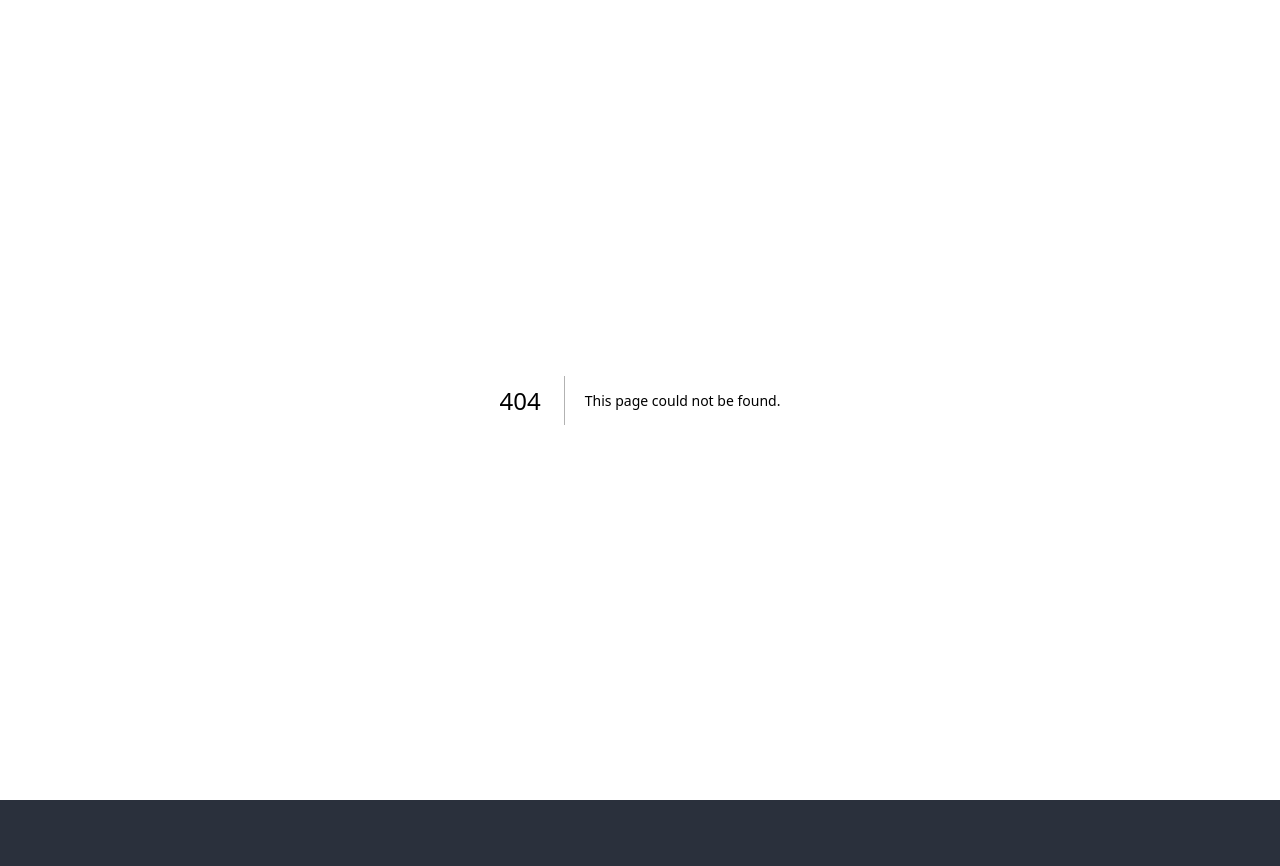
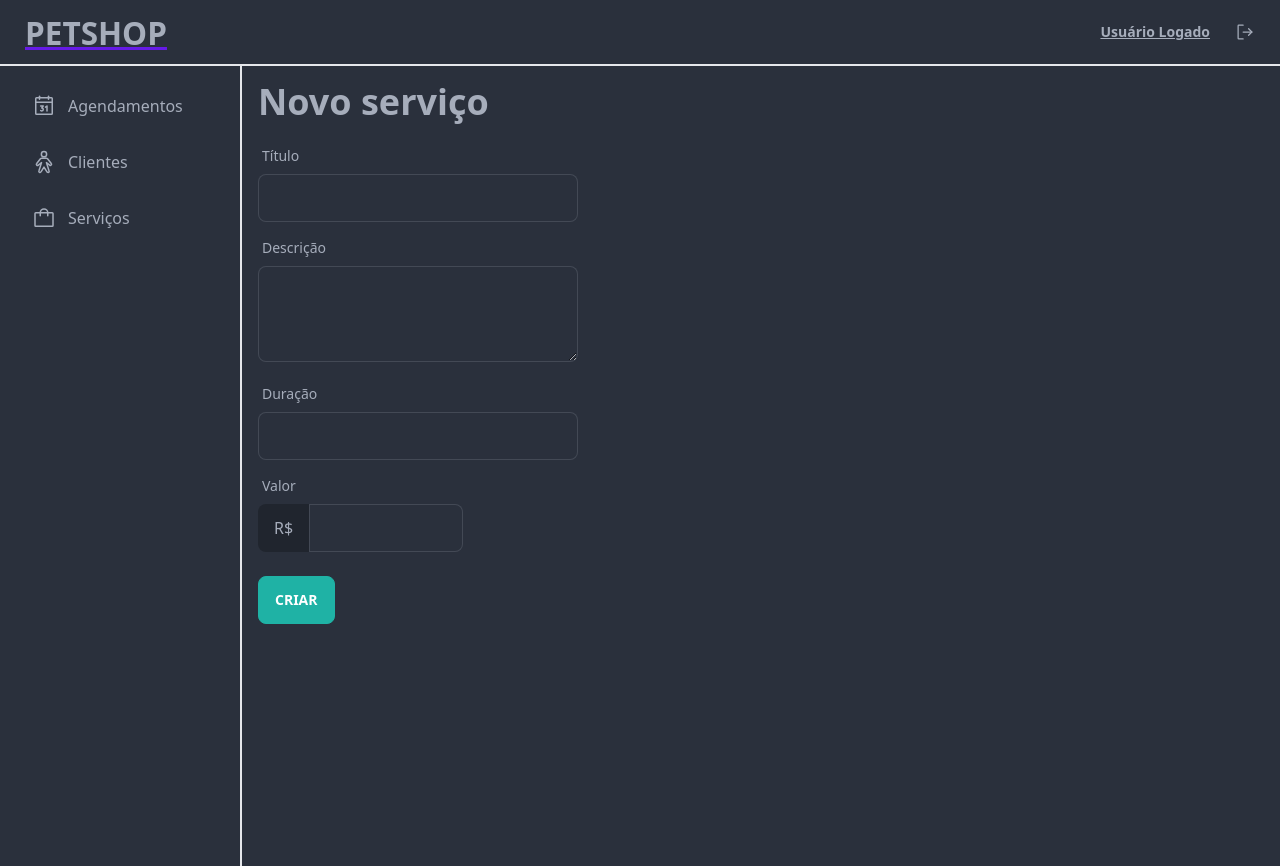
Before and after one commit to Gust4voSales/petshop-project, a Next.js app in the folder client/: page /dashboard/services/new in a window 1280 px wide. Before the commit this address had no page. Before the commit the page ends 800 px from the top, so only its background shows below. Built offline with nearby package versions, Linux system fonts and the light colour scheme.

Commit message:
feat: add NewService page layout

```diff
--- /dev/null
+++ b/client/src/app/dashboard/(pages)/services/new/page.tsx
@@ -0,0 +1,36 @@
+import { PageTitle } from "@components/dashboard/PageTitle";
+import { Button } from "@components/ui/Button";
+import { CurrencyInput, Input, Label, TextArea } from "@components/ui/Form";
+
+export default function NewService() {
+  return (
+    <div>
+      <PageTitle title="Novo serviço" />
+
+      <form className="form-control w-full max-w-xs mt-4 gap-2">
+        <fieldset>
+          <Label htmlFor="title">Título</Label>
+          <Input type="text" id="title" />
+        </fieldset>
+        <fieldset>
+          <Label htmlFor="description">Descrição</Label>
+          <TextArea id="description" maxLength={200} />
+        </fieldset>
+        <fieldset>
+          <Label htmlFor="duration">Duração</Label>
+          <Input id="duration" />
+        </fieldset>
+        <fieldset>
+          <Label htmlFor="value">Valor</Label>
+          <CurrencyInput id="value" />
+        </fieldset>
+
+        <div className="mt-4">
+          <Button type="submit" bg="accent">
+            Criar
+          </Button>
+        </div>
+      </form>
+    </div>
+  );
+}
--- a/client/src/app/dashboard/(pages)/services/page.tsx
+++ b/client/src/app/dashboard/(pages)/services/page.tsx
@@ -10,6 +10,7 @@ import { ScrollArea } from "@components/ui/ScrollArea";
 import { PencilSimple, TrashSimple } from "phosphor-react";
 import { TooltipDescription } from "@components/services/TooltipDescription";
 import { AsynchronousContent } from "@components/AsynchronousContent";
+import Link from "next/link";
 
 export default function Services() {
   const petshopServicesListQuery = useQuery({
@@ -53,10 +54,10 @@ export default function Services() {
                       <td>{parseDuration(service.duration)}</td>
                       <td>
                         <div className="flex gap-3">
-                          <Button intent="circle" tooltip="Editar">
+                          <Button intent="circle" tooltipText="Editar">
                             <PencilSimple className="w-6 h-6" />
                           </Button>
-                          <Button intent="circle" bg="danger" tooltip="Remover">
+                          <Button intent="circle" bg="danger" tooltipText="Remover">
                             <TrashSimple className="w-6 h-6" />
                           </Button>
                         </div>
@@ -70,7 +71,9 @@ export default function Services() {
         </AsynchronousContent>
       </div>
 
-      <Button bg="accent">Novo serviço</Button>
+      <Button bg="accent" asChild>
+        <Link href="/dashboard/services/new">Novo serviço</Link>
+      </Button>
     </div>
   );
 }
--- a/client/src/app/dashboard/layout.tsx
+++ b/client/src/app/dashboard/layout.tsx
@@ -33,7 +33,7 @@ export default function DashboardLayout({ children }: { children: React.ReactNod
       <div className="drawer drawer-mobile">
         <input id="sidebar-drawer" type="checkbox" className="drawer-toggle" />
         <div className="drawer-content flex ">
-          <main className="w-full p-4 max-h-screen">{children}</main>
+          <main className="w-full p-4">{children}</main>
         </div>
 
         <div className="drawer-side border-r-2">
--- a/client/src/app/globals.css
+++ b/client/src/app/globals.css
@@ -1,6 +1,16 @@
 @tailwind base;
 @tailwind components;
 @tailwind utilities;
+
+@layer base {
+  input[type="number"]::-webkit-outer-spin-button,
+  input[type="number"]::-webkit-inner-spin-button,
+  input[type="number"] {
+    -webkit-appearance: none;
+    margin: 0;
+    -moz-appearance: textfield !important;
+  }
+}
 
 @layer components {
   .scrollbar {
--- a/client/src/components/dashboard/Header/index.tsx
+++ b/client/src/components/dashboard/Header/index.tsx
@@ -20,7 +20,7 @@ export function Header() {
       <div className="flex items-center gap-2">
         <span className="text-sm font-semibold underline">Usuário Logado</span>
 
-        <Button intent="ghost" tooltip="Sair" tooltipBottom>
+        <Button intent="ghost" tooltipText="Sair" tooltipBottom>
           <SignOut className="h-5 w-5" />
         </Button>
       </div>
--- a/client/src/components/ui/Button.tsx
+++ b/client/src/components/ui/Button.tsx
@@ -22,13 +22,13 @@ const buttonStyle = cva("btn cursor-pointer", {
 
 interface Props extends ButtonHTMLAttributes<HTMLButtonElement>, VariantProps<typeof buttonStyle> {
   asChild?: boolean;
-  tooltip?: string;
+  tooltipText?: string;
   tooltipBottom?: boolean;
   children: React.ReactNode;
 }
 
-export function Button({ intent, bg, ...props }: Props) {
-  const BaseComponent = props.asChild ? Slot : "button";
+export function Button({ intent, bg, asChild, tooltipText, tooltipBottom, ...props }: Props) {
+  const BaseComponent = asChild ? Slot : "button";
 
   const Component = () => (
     <BaseComponent className={buttonStyle({ intent, bg })} {...props}>
@@ -36,10 +36,9 @@ export function Button({ intent, bg, ...props }: Props) {
     </BaseComponent>
   );
 
-  if (props.tooltip) {
-    const { tooltipBottom = false } = props;
+  if (tooltipText) {
     return (
-      <div className={`tooltip tooltip-${tooltipBottom ? "bottom" : "top"}`} data-tip={props.tooltip}>
+      <div className={`tooltip ${tooltipBottom ? "tooltip-bottom" : "tooltip-top"}`} data-tip={tooltipText}>
         <Component />
       </div>
     );
--- /dev/null
+++ b/client/src/components/ui/Form/index.tsx
@@ -0,0 +1,26 @@
+import { InputHTMLAttributes, LabelHTMLAttributes, TextareaHTMLAttributes } from "react";
+
+export const Label = (props: LabelHTMLAttributes<HTMLLabelElement>) => {
+  return (
+    <label className="label" {...props}>
+      <span className="label-text">{props.children}</span>
+    </label>
+  );
+};
+
+export const Input = (props: InputHTMLAttributes<HTMLInputElement>) => {
+  return <input className="input input-bordered w-full" {...props} />;
+};
+
+export const TextArea = (props: TextareaHTMLAttributes<HTMLTextAreaElement>) => {
+  return <textarea className="textarea textarea-bordered h-24 w-full" {...props} />;
+};
+
+export const CurrencyInput = (props: InputHTMLAttributes<HTMLInputElement>) => {
+  return (
+    <label className="input-group">
+      <span>R$</span>
+      <input type="number" min="0.00" max="10000.00" step="0.01" className="input input-bordered" {...props} />
+    </label>
+  );
+};
--- a/client/tsconfig.json
+++ b/client/tsconfig.json
@@ -28,5 +28,5 @@
     }
   },
   "include": ["next-env.d.ts", "**/*.ts", "**/*.tsx", ".next/types/**/*.ts"],
-  "exclude": ["node_modules"]
+  "exclude": ["node_modules", ".next"]
 }
```
